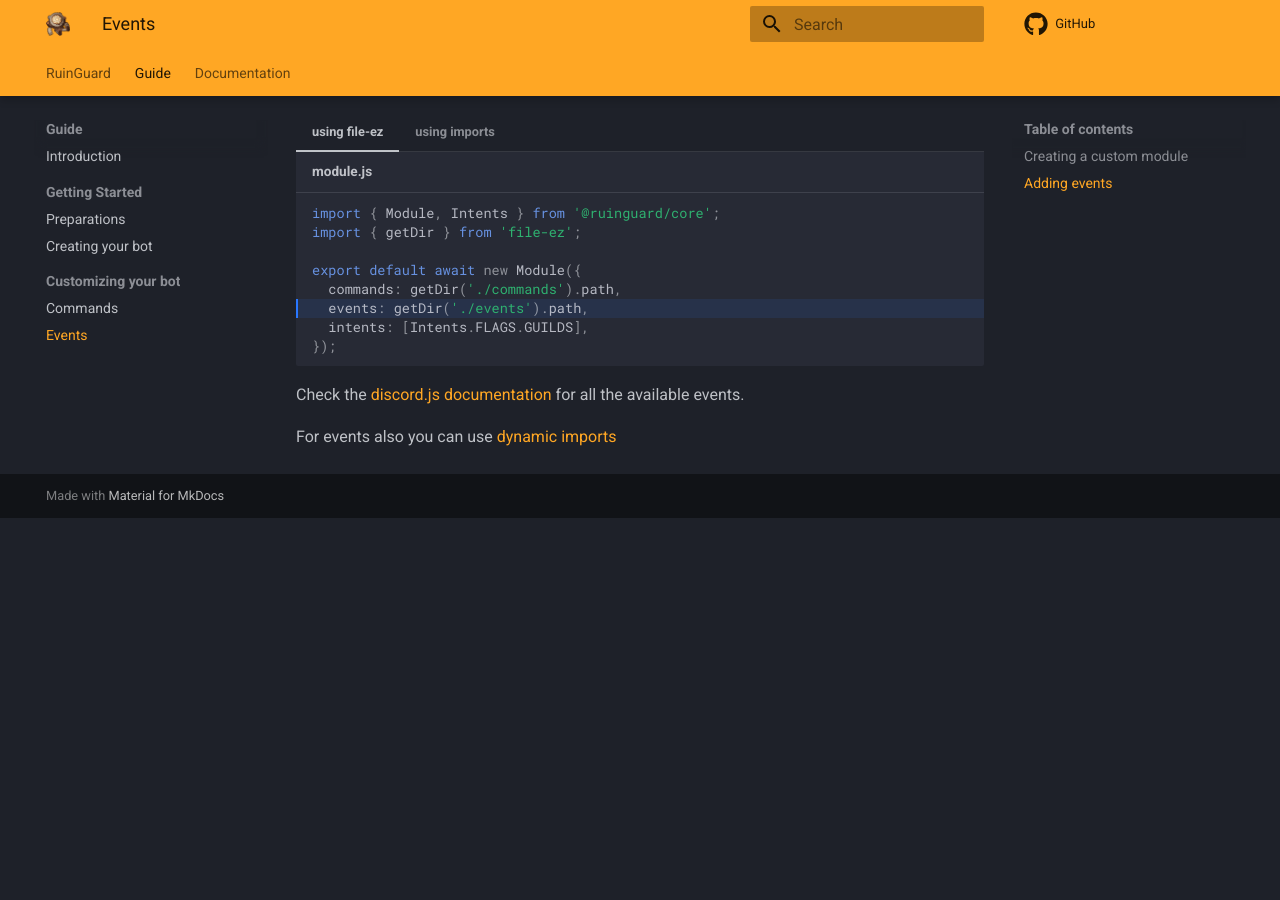
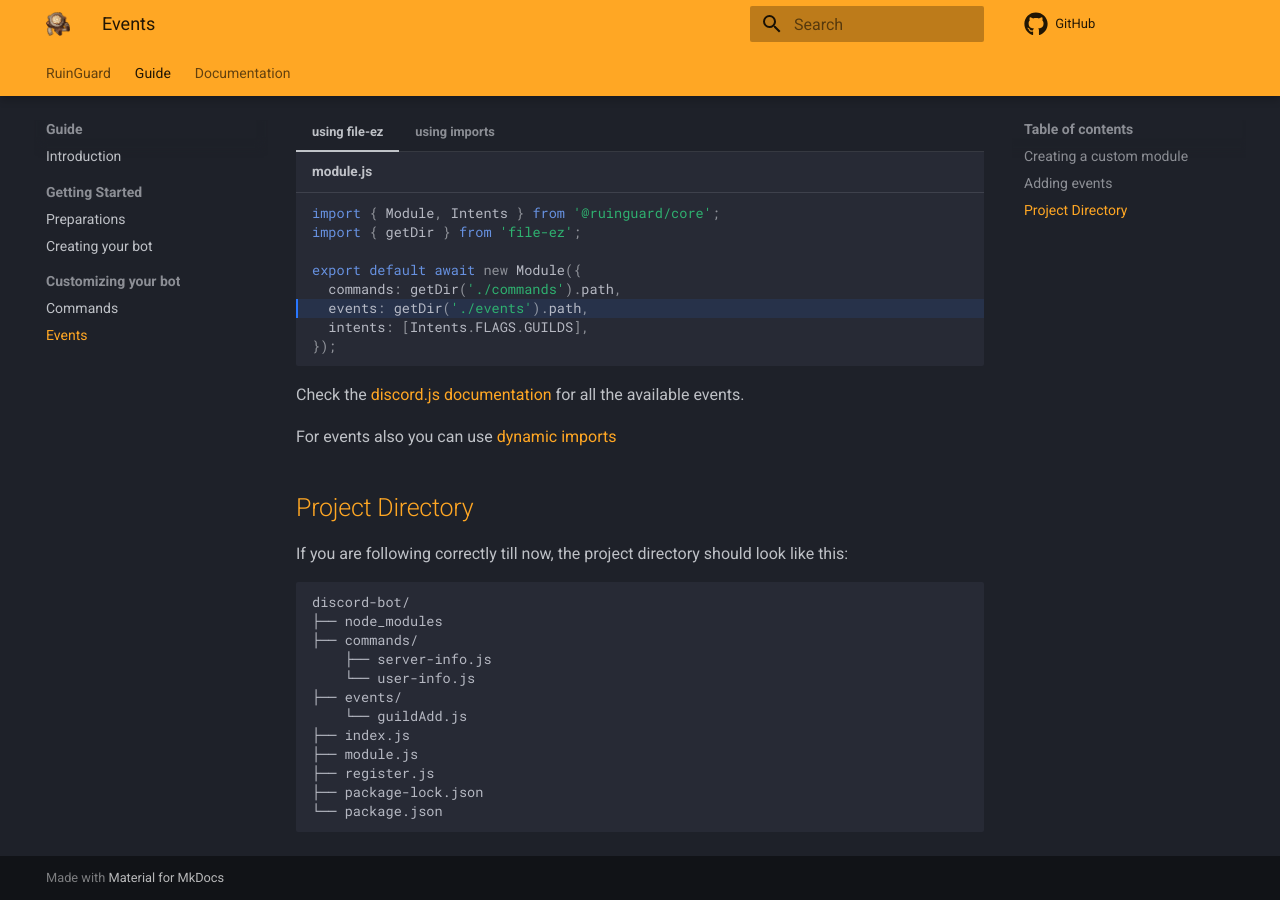
Before and after one commit to Khaenri-ah/ruinguard-docs, an MkDocs documentation site: the page built from docs/guide/customizing/events.md, in a window 1280 px wide and 900 px high, scrolled down 641 px. Built offline with MkDocs 1.6.1 and Material for MkDocs 9.7.7, drawn with Linux system fonts in a browser that asks for light colours; comment, search, counter and statistics services are not loaded; before the commit the page ends 1159 px from its top, so only the background shows below that.

Commit message:
Added Project directory

````diff
--- a/docs/guide/customizing/events.md
+++ b/docs/guide/customizing/events.md
@@ -53,6 +53,25 @@ Check the [discord.js documentation][djs-events] for all the available events.
 
 For events also you can use [dynamic imports][dynamic-import]
 
+## Project Directory
+
+If you are following correctly till now, the project directory should look like this:
+
+```text
+discord-bot/
+├── node_modules
+├── commands/
+    ├── server-info.js
+    └── user-info.js
+├── events/
+    └── guildAdd.js
+├── index.js
+├── module.js
+├── register.js
+├── package-lock.json
+└── package.json
+```
+
 [custom-cmd]: commands.md#creating-a-custom-module
 
 [djs-events]: https://discord.js.org/#/docs/main/stable/class/Client
````
